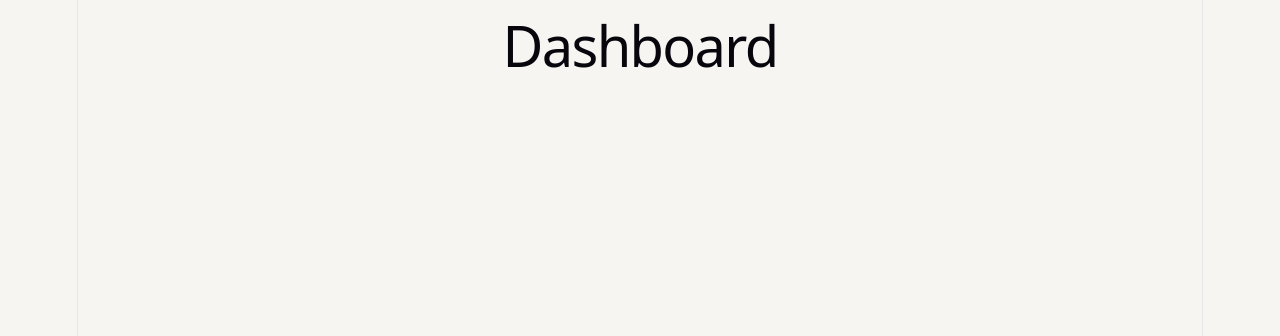
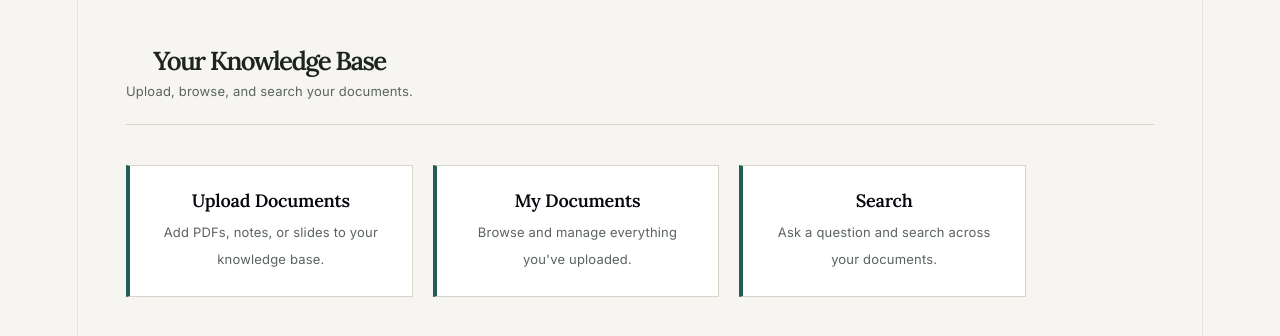
Before and after one commit to Calipha-Rayyan/Personal-Knowledge-Base-MCP, a React app in the folder frontend/: page /dashboard in a window 1280 px wide. Shown: the top 336 px of the page. Built offline with nearby package versions, Linux system fonts and the light colour scheme; the HTML template or start-up script is replaced by a standard one.

Commit message:
feat: build Dashboard page with navigation cards

```diff
--- a/frontend/src/pages/Dashboard.jsx
+++ b/frontend/src/pages/Dashboard.jsx
@@ -1,7 +1,32 @@
+import { Link } from 'react-router-dom'
+import '../styles/dashboard.css'
+
 function Dashboard() {
   return (
-    <div>
-      <h1>Dashboard</h1>
+    <div className="dashboard-page">
+      <div className="dashboard-header">
+        <div>
+          <h1>Your Knowledge Base</h1>
+          <div className="subtitle">Upload, browse, and search your documents.</div>
+        </div>
+      </div>
+
+      <div className="dashboard-grid">
+        <Link to="/upload" className="dashboard-card">
+          <h2>Upload Documents</h2>
+          <p>Add PDFs, notes, or slides to your knowledge base.</p>
+        </Link>
+
+        <Link to="/documents" className="dashboard-card">
+          <h2>My Documents</h2>
+          <p>Browse and manage everything you've uploaded.</p>
+        </Link>
+
+        <Link to="/search" className="dashboard-card">
+          <h2>Search</h2>
+          <p>Ask a question and search across your documents.</p>
+        </Link>
+      </div>
     </div>
   )
 }
--- /dev/null
+++ b/frontend/src/styles/dashboard.css
@@ -0,0 +1,63 @@
+.dashboard-page {
+  min-height: 100vh;
+  padding: 48px;
+}
+
+.dashboard-header {
+  display: flex;
+  justify-content: space-between;
+  align-items: baseline;
+  margin-bottom: 40px;
+  border-bottom: 1px solid var(--line);
+  padding-bottom: 20px;
+}
+
+.dashboard-header h1 {
+  font-family: 'Lora', serif;
+  font-size: 26px;
+  font-weight: 600;
+  margin: 0;
+  color: var(--ink);
+}
+
+.dashboard-header .subtitle {
+  font-size: 13px;
+  color: var(--ink-soft);
+  margin-top: 4px;
+}
+
+.dashboard-grid {
+  display: grid;
+  grid-template-columns: repeat(auto-fit, minmax(220px, 1fr));
+  gap: 20px;
+  max-width: 900px;
+}
+
+.dashboard-card {
+  background: var(--white);
+  border: 1px solid var(--line);
+  border-left: 4px solid var(--accent);
+  padding: 24px;
+  text-decoration: none;
+  color: var(--ink);
+  display: block;
+  transition: transform 0.15s ease, box-shadow 0.15s ease;
+}
+
+.dashboard-card:hover {
+  transform: translateY(-2px);
+  box-shadow: 0 4px 12px rgba(28, 35, 33, 0.08);
+}
+
+.dashboard-card h2 {
+  font-family: 'Lora', serif;
+  font-size: 18px;
+  font-weight: 600;
+  margin: 0 0 8px;
+}
+
+.dashboard-card p {
+  font-size: 13px;
+  color: var(--ink-soft);
+  margin: 0;
+}
```
